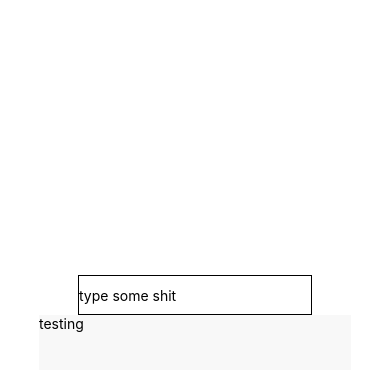
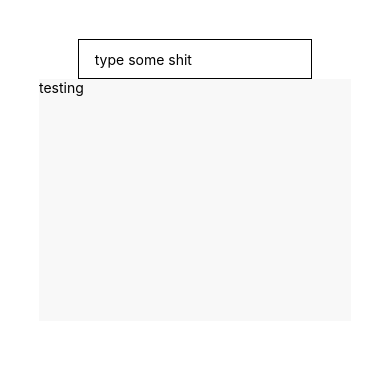
Before and after one commit to deyanp19/bootcampapp, a React Native app: screen / in a window 390 px wide. Shown: the top 370 px of the page. Built offline with nearby package versions, Linux system fonts and the light colour scheme.

Commit message:
fixed position of componenets

```diff
--- a/App.js
+++ b/App.js
@@ -18,8 +18,11 @@ export default class App extends React.Component {
 const styles = StyleSheet.create({
   container: {
     flex: 1,
+    flexDirection:'column',
     backgroundColor: '#fff',
     alignItems: 'center',
-    justifyContent: 'center',
+    // justifyContent: 'center',
+    justifyContent: 'flex-start',
+    marginTop: "10%"
   },
 });
--- a/src/components/SearchBar/SearchBar.js
+++ b/src/components/SearchBar/SearchBar.js
@@ -5,7 +5,7 @@ export default class SearchBar extends Component {
     constructor(props) {
         super(props);
         this.state = {
-            text: "type some shit"
+            text: "    type some shit"
         }
     }
 render() {
```
